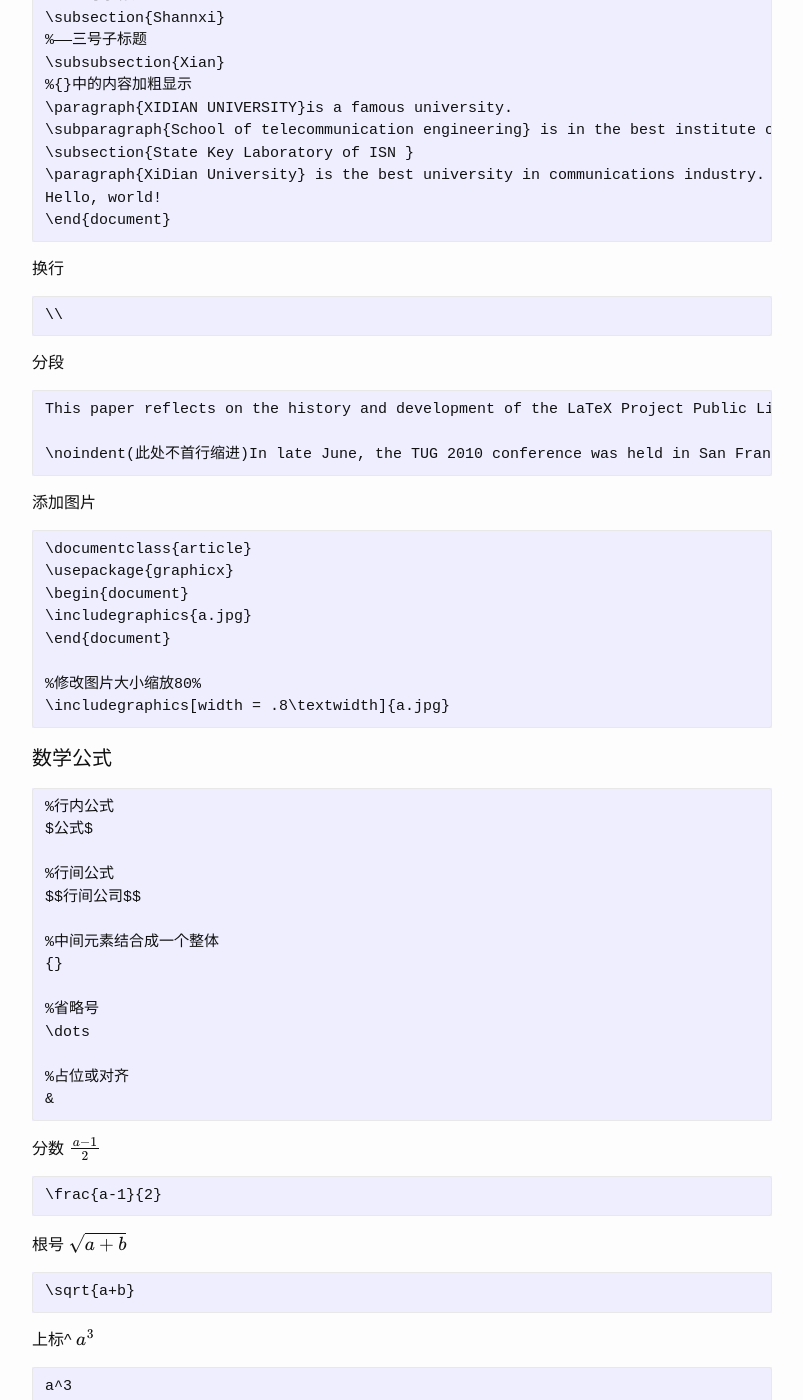
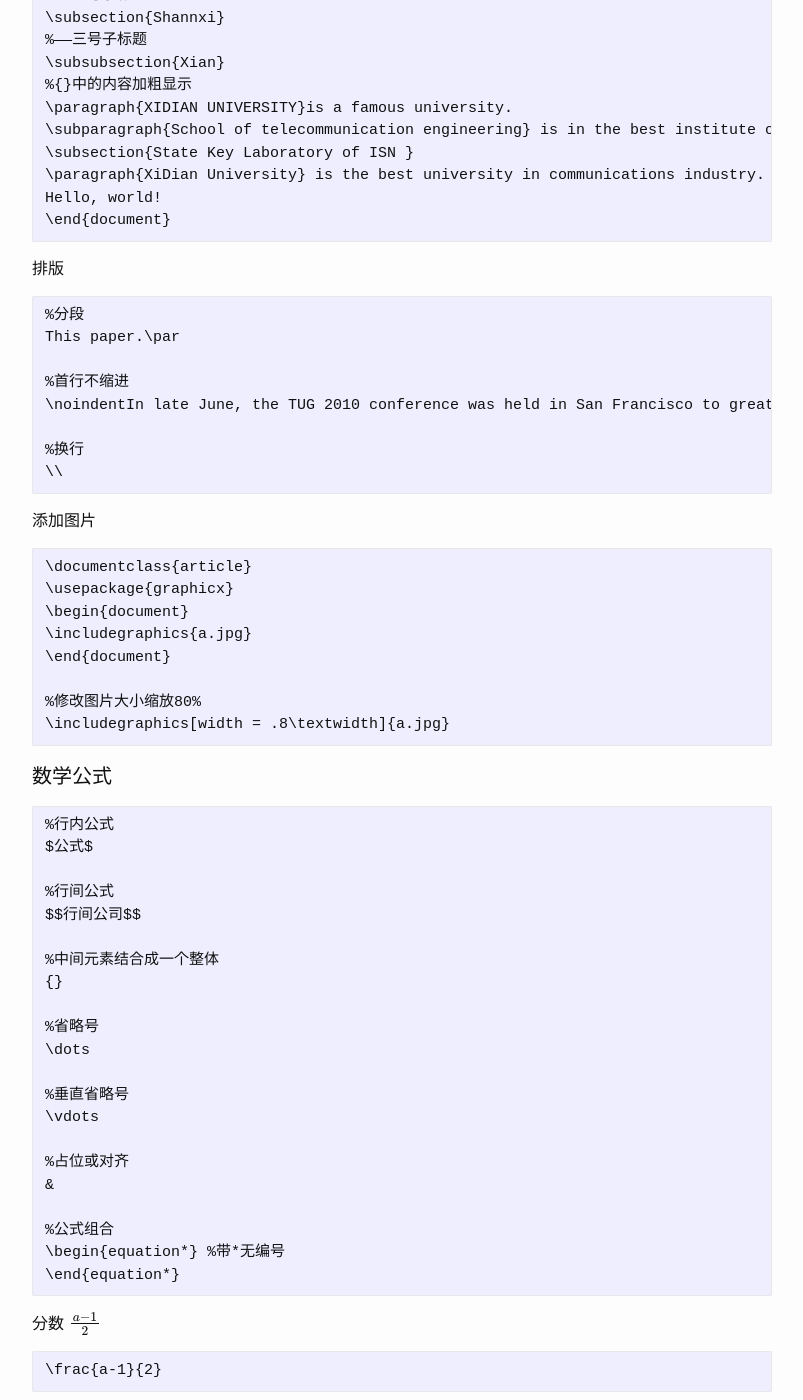
Before and after one commit to josephstalin117/josephstalin117.github.io, a Jekyll site: the page built from _posts/2018-6-23-latex.markdown, in a window 1280 px wide and 1400 px high, scrolled down 533 px. Shown: the whole window, without its empty margins (238-1041 px from the left). Built offline with Jekyll 4.4.1, drawn with Linux system fonts in a browser that asks for light colours; formulas are drawn with MathJax 3.

Commit message:
edit latex

````diff
--- a/_posts/2018-6-23-latex.markdown
+++ b/_posts/2018-6-23-latex.markdown
@@ -16,7 +16,7 @@ categories: command
     </script>
 </head>
 
-Hello, world!
+基本格式
 ```
 \documentclass{article}
 \usepackage[UTF8]{ctex}
@@ -43,16 +43,17 @@ Hello, world!
 \end{document}
 ```
 
-换行
+
+排版
 ```
+%分段
+This paper.\par
+
+%首行不缩进
+\noindentIn late June, the TUG 2010 conference was held in San Francisco to great success.
+
+%换行
 \\
-```
-
-分段
-```
-This paper reflects on the history and development of the LaTeX Project Public License (LPPL) .\par %此处为分段
-
-\noindent(此处不首行缩进)In late June, the TUG 2010 conference was held in San Francisco to great success.
 ```
 
 添加图片
@@ -81,8 +82,15 @@ $$行间公司$$
 %省略号
 \dots
 
+%垂直省略号
+\vdots
+
 %占位或对齐
 &
+
+%公式组合
+\begin{equation*} %带*无编号
+\end{equation*}
 ```
 
 分数
````
